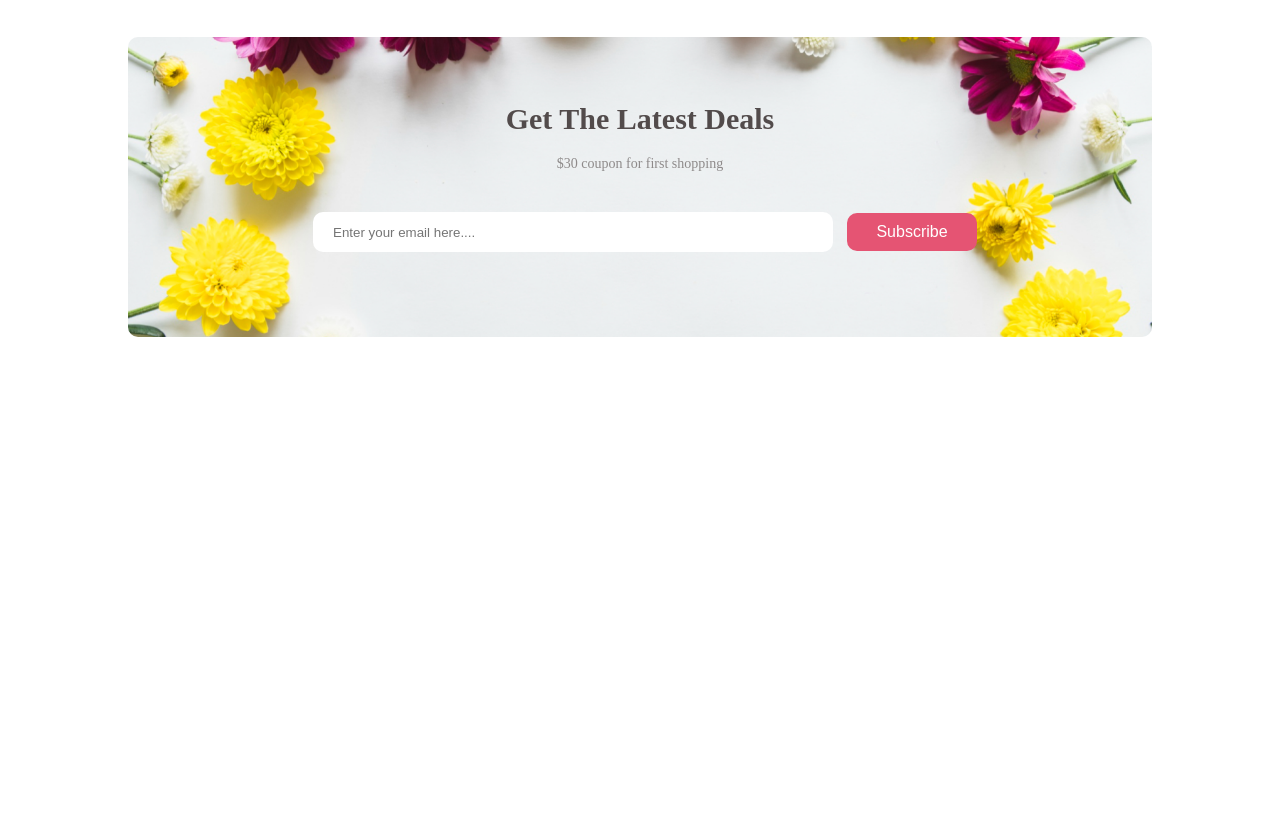
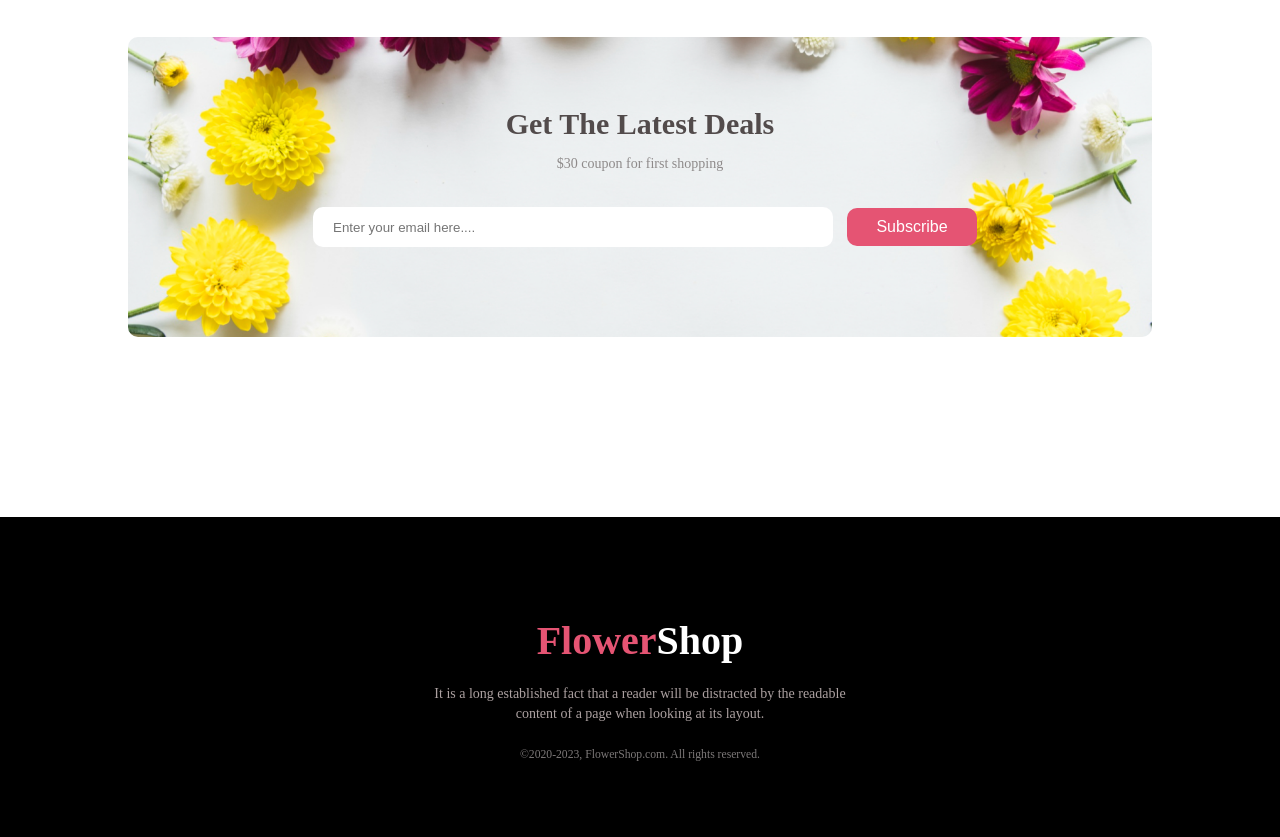
Before and after one commit to SakibAlHasan10/AM-flower-shop-assignment, a plain HTML site: page index.html in a window 1280 px wide. Shown: the part 3243-4080 px from the top of the page. Before the commit the page ends 3840 px from the top, so only its background shows below. Drawn offline with Linux system fonts and the light colour scheme.

Commit message:
added footer section

```diff
--- a/index.html
+++ b/index.html
@@ -154,8 +154,20 @@
             </div>
         </section>
     </main>
+    <!-- footer section -->
     <footer>
-
+        <div class="footer-section">
+            <h2>
+                <span class="off">Flower</span>Shop
+            </h2>
+            <p>
+                It is a long established fact that a reader will be distracted by the readable <br>
+                content of a page when looking at its layout.
+            </p>
+            <p>
+                <small>&copy;2020-2023, FlowerShop.com. All rights reserved. </small>
+            </p>
+        </div>
     </footer>
 </body>
 
--- a/style.css
+++ b/style.css
@@ -50,7 +50,7 @@
 }
 
 .header-content p {
-    margin: 20px 40px 20px 0px ;
+    margin: 20px 40px 20px 0px;
     color: rgb(105, 106, 107);
     font-size: 13px;
     line-height: 22px;
@@ -228,13 +228,12 @@
 
 /* subscribe section */
 
-.subscribe-container{
-
-    height: 70vh;
+.subscribe-container {
+    height: 60vh;
 }
 
-.subscribe2{
-    background-image:url("./Flower Asset/Rectangle 9.png");
+.subscribe2 {
+    background-image: url("./Flower Asset/Rectangle 9.png");
     background-position: center;
     background-repeat: no-repeat;
     background-size: cover;
@@ -246,29 +245,56 @@
     border-radius: 10px;
 }
 
-.subscribe-content{
+.subscribe-content {
     text-align: center;
     margin: 0px auto;
 }
 
-.subscribe-content h2{
+.subscribe-content h2 {
     font-size: 30px;
     font-weight: 900;
     color: rgb(82, 75, 75);
 }
 
-.subscribe-content p{
+.subscribe-content p {
     font-size: 14px;
-    margin: 20px;
+    margin: 15px;
     color: rgb(142, 138, 138);
 }
 
-input{
+input {
     width: 500px;
     height: 40px;
     margin: 20px 10px;
     border: 0px;
     border-radius: 10px;
-    padding-left: 20px ;
+    padding-left: 20px;
     color: rgb(132, 126, 126);
 }
+
+/* footer section */
+
+.footer-section {
+    background-color: black;
+    height: 220px;
+    color: white;
+    text-align: center;
+    padding-top: 100px;
+}
+
+.footer-section h2 {
+    font-size: 40px;
+    font-weight: 900;
+    margin-bottom: 20px;
+}
+
+.footer-section p {
+    font-size: 14px;
+    line-height: 20px;
+    margin-bottom: 20px;
+    color: rgb(172, 161, 161);
+}
+
+small {
+    color: rgb(124, 120, 120);
+}
```
